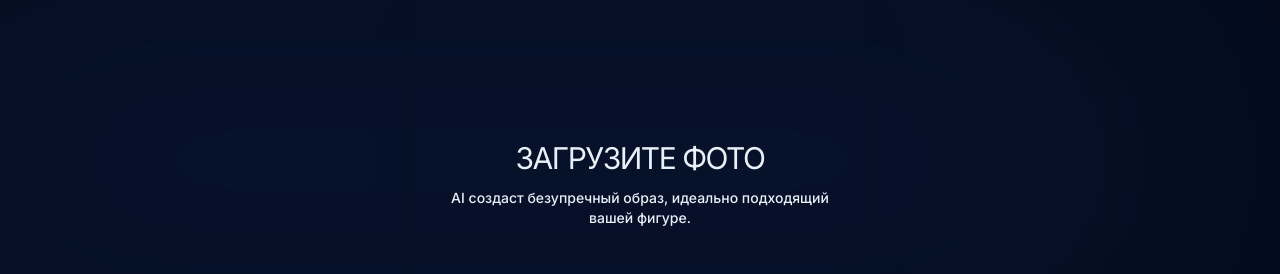
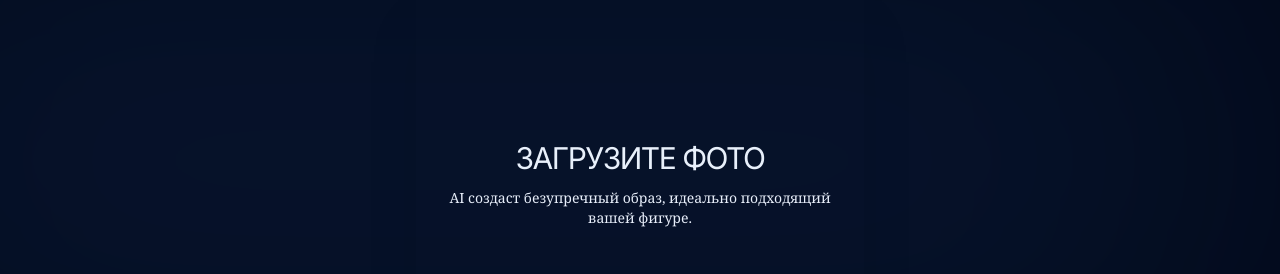
Before and after one commit to vsarypova071-glitch/Photo-Transformation-Studio, a React (Vite) app: page / in a window 1280 px wide. Both pictures are taken after a click on the button "✦ СОЗДАТЬ СВОЙ ОБРАЗ". Shown: the top 274 px of the page. Built offline with nearby package versions, Linux system fonts and the light colour scheme.

Commit message:
Visual edit in Lovable
Edited UI in Lovable

```diff
--- a/src/components/screens/UploadScreen.tsx
+++ b/src/components/screens/UploadScreen.tsx
@@ -20,7 +20,7 @@ export default function UploadScreen({
   };
   return <section className="min-h-screen flex items-center justify-center px-8 py-24 flex-col">
        <h2 className="text-3xl mb-3 uppercase tracking-tighter font-sans font-normal">Загрузите фото</h2>
-       <p className="text-sm mb-12 text-center text-slate-50 font-medium">
+       <p className="text-sm mb-12 text-center text-slate-50 font-medium font-serif">
          AI создаст безупречный образ, идеально подходящий вашей фигуре.
        </p>
        <div className="w-full max-w-sm aspect-square relative rounded-[3rem] border-2 border-dashed border-border flex flex-col items-center justify-center bg-secondary/40 cursor-pointer overflow-hidden group hover:border-primary transition-all">
```
